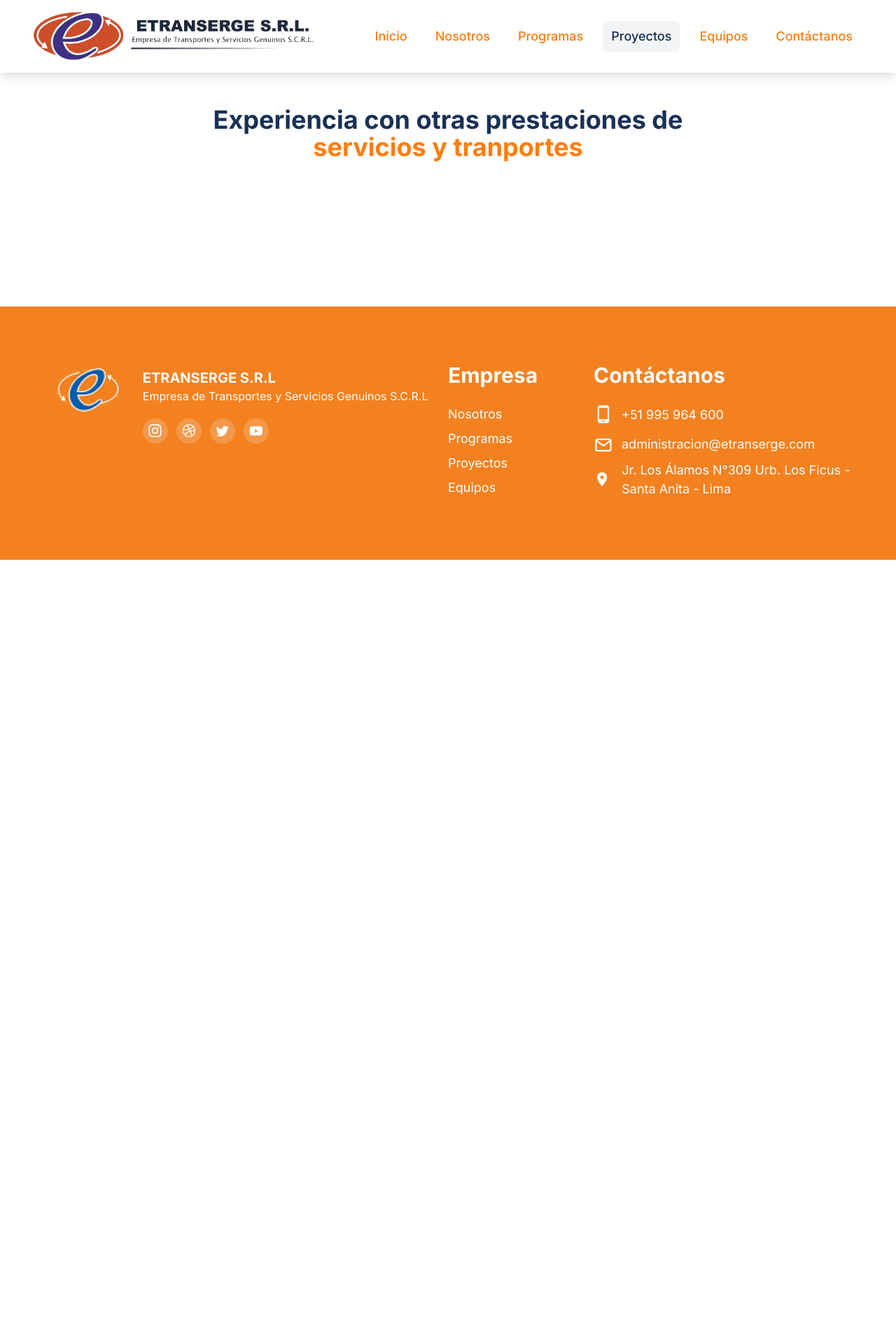
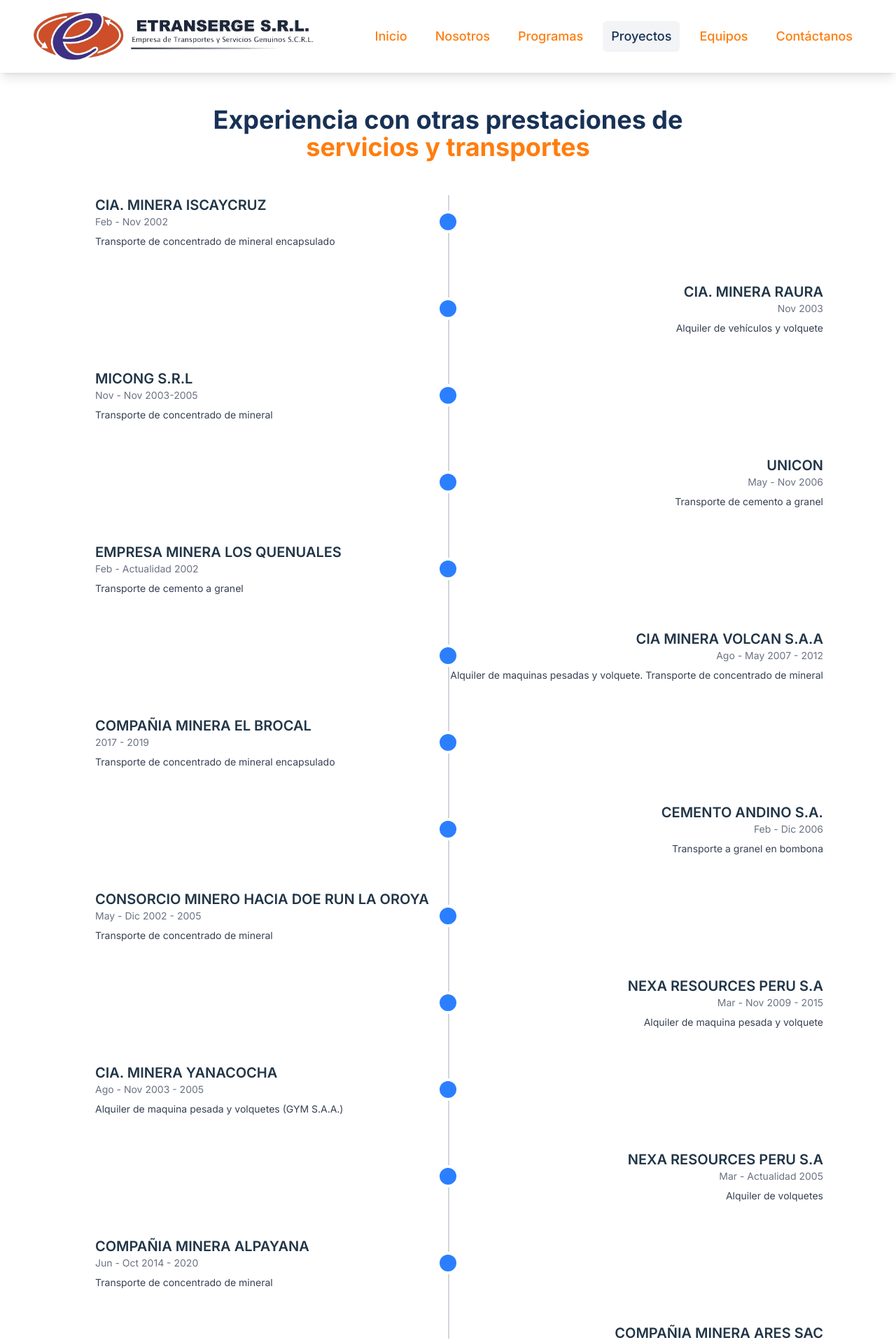
Before and after one commit to cristhian-fernandez-cumbia/vite-landing-etranserge, a React (Vite) app: page /proyectos in a window 1280 px wide. Shown: the top 1915 px of the page at 70% size. Before the commit the page ends 800 px from the top, so only its background shows below. Built offline with nearby package versions, Linux system fonts and the light colour scheme.

Commit message:
feat(proyectos): agregar linea tiempo en proyectos

```diff
--- a/src/components/layouts/Footer.tsx
+++ b/src/components/layouts/Footer.tsx
@@ -1,6 +1,7 @@
 import { Email, Internet, Phone, Place, Twiter, Youtube } from '../../assets/icons';
 import Instagram from '../../assets/icons/Instagram';
 import logo from './../../assets/logo/logo_isotipo.png';
+import { NavLink } from 'react-router-dom';
 
 const Footer = () => {
   return (
@@ -30,10 +31,18 @@
         <div className="w-full lg:w-1/3 flex flex-col">
           <h2 className='text-3xl font-bold mb-6'>Empresa</h2>
           <ul>
-            <li className='text-[18px] mb-2'>Nosotros</li>
-            <li className='text-[18px] mb-2'>Programas</li>
-            <li className='text-[18px] mb-2'>Proyectos</li>
-            <li className='text-[18px] mb-2'>Equipos</li>
+            <li className='text-[18px] mb-2'>
+              <NavLink to="/nosotros" className="text-white hover:text-primary">Nosotros</NavLink>
+            </li>
+            <li className='text-[18px] mb-2'>
+              <NavLink to="/programas" className="text-white hover:text-primary">Programas</NavLink>
+            </li>
+            <li className='text-[18px] mb-2'>
+              <NavLink to="/proyectos" className="text-white hover:text-primary">Proyectos</NavLink>
+            </li>
+            <li className='text-[18px] mb-2'>
+              <NavLink to="/equipos" className="text-white hover:text-primary">Equipos</NavLink>
+            </li>
           </ul>
         </div>
         <div className="lg:w-2/3 flex flex-col items-center lg:items-start">
--- a/src/pages/Proyectos.tsx
+++ b/src/pages/Proyectos.tsx
@@ -1,14 +1,49 @@
+const Proyectos = () => {
+  const items = [
+    { titulo: "CIA. MINERA ISCAYCRUZ", subtitulo: "", meses: "Feb - Nov", ano: "2002", description: "Transporte de concentrado de mineral encapsulado" },
+    { titulo: "CIA. MINERA RAURA", subtitulo: "", meses: "Nov", ano: "2003", description: "Alquiler de vehículos y volquete" },
+    { titulo: "MICONG S.R.L", subtitulo: "", meses: "Nov - Nov", ano: "2003-2005", description: "Transporte de concentrado de mineral" },
+    { titulo: "UNICON", subtitulo: "", meses: "May - Nov", ano: "2006", description: "Transporte de cemento a granel" },
+    { titulo: "EMPRESA MINERA LOS QUENUALES", subtitulo: "", meses: "Feb - Actualidad", ano: "2002", description: "Transporte de cemento a granel" },
+    { titulo: "CIA MINERA VOLCAN S.A.A", subtitulo: "", meses: "Ago - May", ano: "2007 - 2012", description: "Alquiler de maquinas pesadas y volquete. Transporte de concentrado de mineral" },
+    { titulo: "COMPAÑIA MINERA EL BROCAL", subtitulo: "", meses: "2017 - 2019", ano: "", description: "Transporte de concentrado de mineral encapsulado" },
+    { titulo: "CEMENTO ANDINO S.A.", subtitulo: "", meses: "Feb - Dic", ano: "2006", description: "Transporte a granel en bombona" },
+    { titulo: "CONSORCIO MINERO HACIA DOE RUN LA OROYA", subtitulo: "", meses: "May - Dic", ano: "2002 - 2005", description: "Transporte de concentrado de mineral" },
+    { titulo: "NEXA RESOURCES PERU S.A", subtitulo: "", meses: "Mar - Nov", ano: "2009 - 2015", description: "Alquiler de maquina pesada y volquete" },
+    { titulo: "CIA. MINERA YANACOCHA", subtitulo: "", meses: "Ago - Nov", ano: "2003 - 2005", description: "Alquiler de maquina pesada y volquetes (GYM S.A.A.)" },
+    { titulo: "NEXA RESOURCES PERU S.A", subtitulo: "", meses: "Mar - Actualidad", ano: "2005", description: "Alquiler de volquetes" },
+    { titulo: "COMPAÑIA MINERA ALPAYANA", subtitulo: "", meses: "Jun - Oct", ano: "2014 - 2020", description: "Transporte de concentrado de mineral" },
+    { titulo: "COMPAÑIA MINERA ARES SAC", subtitulo: "", meses: "Mar - Actualidad", ano: "2007", description: "Transporte de cemento a granel" }
+  ];
 
-
-const Proyectos = () => {
   return (
     <div className="py-12 px-10">
-      <div className="flex flex-col justify-center w-full items-center text-2xl lg:text-3xl xl:text-4xl 2xl:text-5xl font-extrabold text-center">
-        <h1 className="text-primario">Experiencia con otras prestaciones de </h1>
-        <h1 className="text-secundario">servicios y tranportes</h1>
+      <div className="flex flex-col justify-center w-full items-center text-2xl lg:text-3xl xl:text-4xl 2xl:text-5xl font-extrabold text-center mb-12">
+        <h1 className="text-primario">Experiencia con otras prestaciones de</h1>
+        <h1 className="text-secundario">servicios y transportes</h1>
+      </div>
+
+      {/* Línea de tiempo */}
+      <div className="relative pl-8">
+        <div className="absolute left-1/2 border-l-2 border-gray-300 h-full"></div>
+
+        {items.map((item, index) => (
+          <div key={index} className={`flex items-center mb-12 ${index % 2 === 0 ? 'flex-row' : 'flex-row-reverse'}`}>
+            {/* Círculo de la línea de tiempo */}
+            <div className="w-8 h-8 bg-blue-500 rounded-full border-4 border-white absolute left-1/2 transform -translate-x-1/2 z-10"></div>
+
+            {/* Contenido del item */}
+            <div className={`flex-1 ${index % 2 === 0 ? 'pl-16' : 'pr-16'} ${index % 2 === 0 ? 'text-left' : 'text-right'}`}>
+              <h3 className="text-xl font-semibold text-primary">{item.titulo}</h3>
+              {item.subtitulo && <p className="text-sm text-gray-600">{item.subtitulo}</p>}
+              <p className="text-sm text-gray-500">{item.meses} {item.ano}</p>
+              <p className="mt-2 text-sm text-gray-700">{item.description}</p>
+            </div>
+          </div>
+        ))}
       </div>
     </div>
-  )
-}
+  );
+};
 
-export default Proyectos
+export default Proyectos;
```
